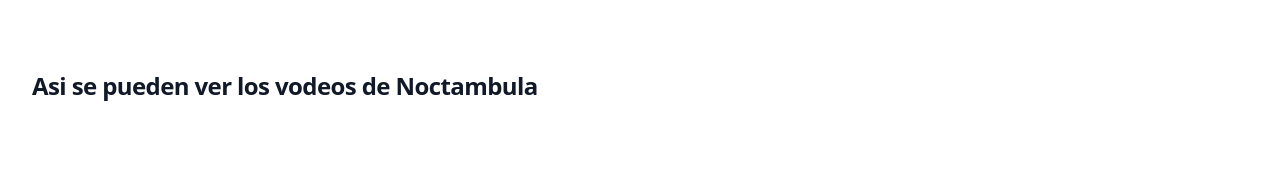
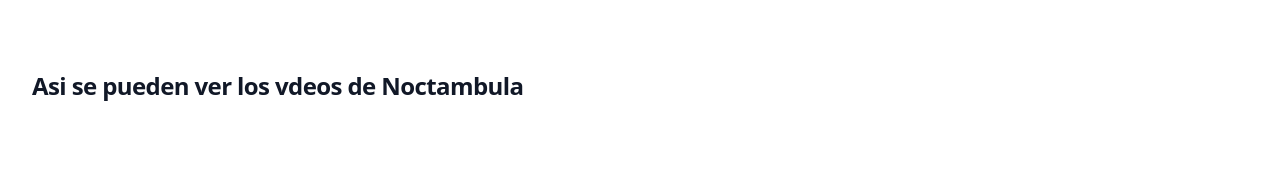
Before and after one commit to marvinsar/Noctambula, a website: page src/index.html in a window 1280 px wide. Shown: the part 1014-1190 px from the top of the page. Drawn offline with nearby package versions, Linux system fonts and the light colour scheme; no server answers.

```diff
--- a/package.json
+++ b/package.json
@@ -1,5 +1,5 @@
 {
-  "name": "noctambulaPrueba",
+  "name": "noctambulaprueba",
   "version": "1.0.0",
   "description": "",
   "main": "index.js",
--- a/src/index.html
+++ b/src/index.html
@@ -74,7 +74,7 @@
   </div>
   <div class="bg-white">
     <div class="max-w-2xl mx-auto py-16 px-4 sm:py-24 sm:px-6 lg:max-w-7xl lg:px-8">
-      <h2 class="text-2xl font-extrabold tracking-tight text-gray-900">Asi se pueden ver los vodeos de Noctambula
+      <h2 class="text-2xl font-extrabold tracking-tight text-gray-900">Asi se pueden ver los vdeos de Noctambula
       <div class="mt-6 grid grid-cols-1 gap-y-10 gap-x-6 sm:grid-cols-2 lg:grid-cols-4 xl:gap-x-8" id="content">
         <!-- content -->
       </div>
```
Also changed, not shown: 3 other files.
